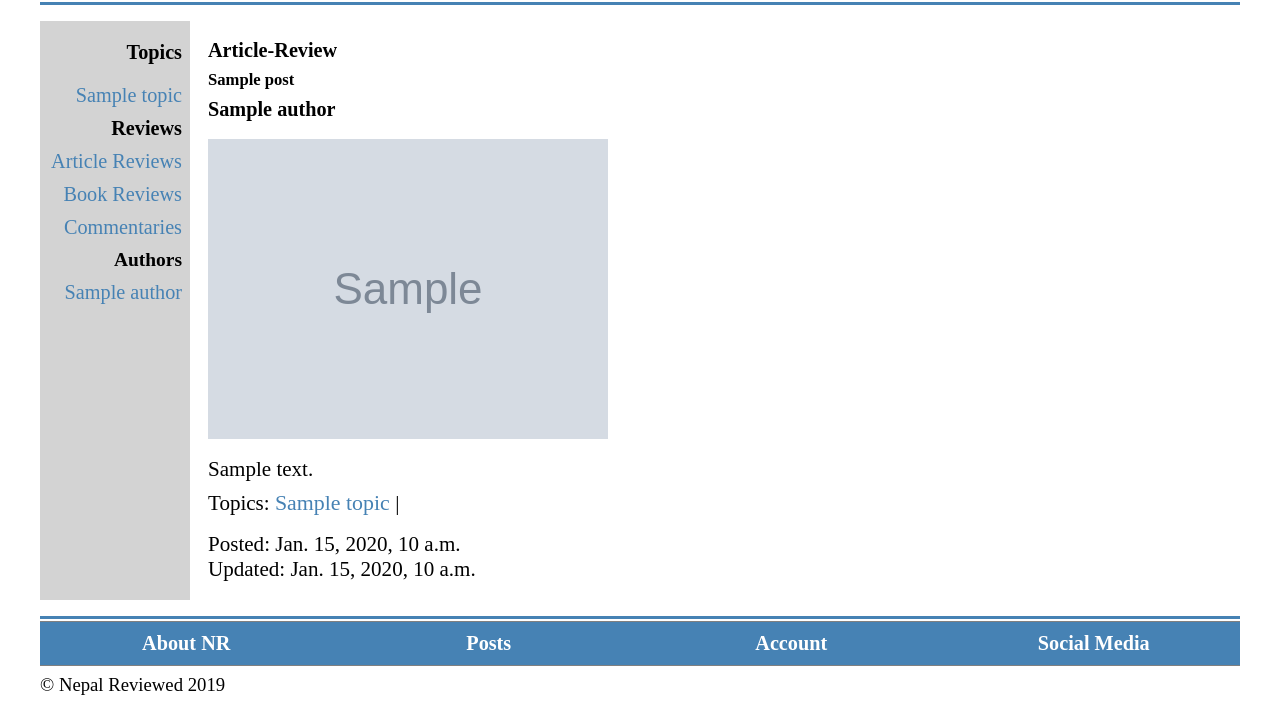
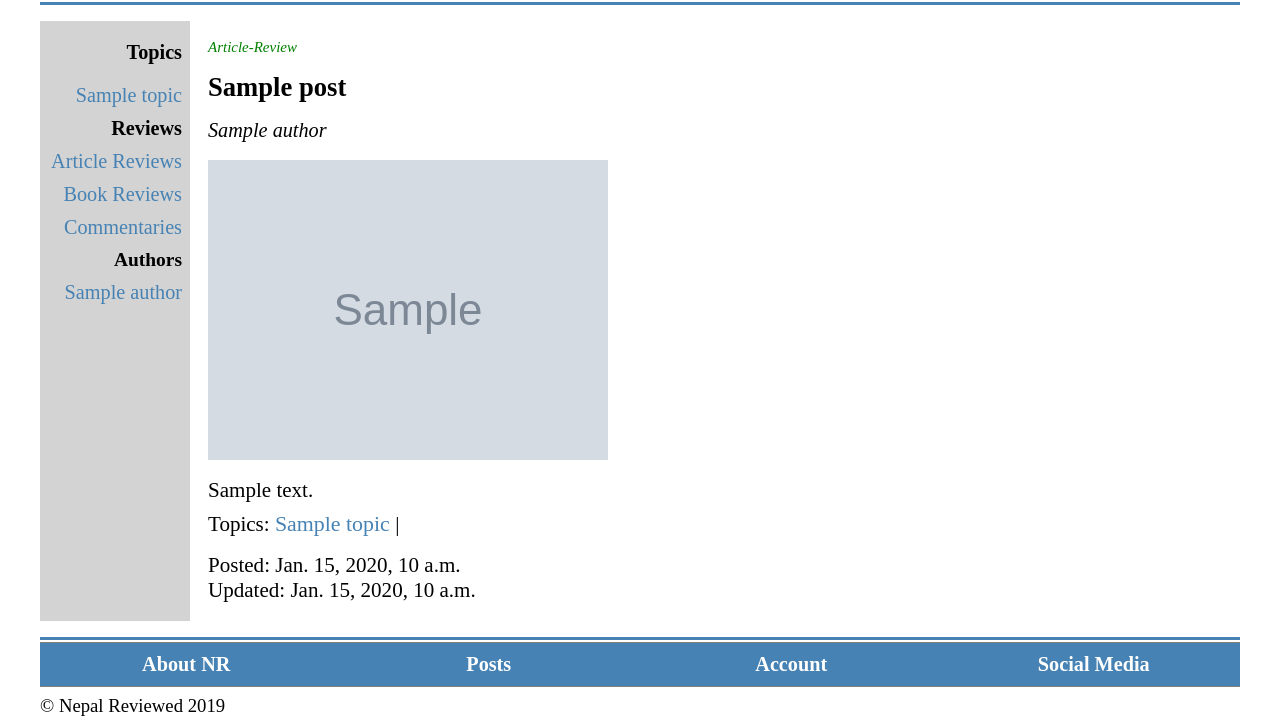
Before and after one commit to anilbhattaraitoronto/nr1, a Django app: a page that uses templates/posts/post_detail.html in a window 1280 px wide. Shown: the part 233-958 px from the top of the page. Before the commit the page ends 928 px from the top, so only its background shows below. Run offline with Django 3.2, Linux system fonts and the light colour scheme; tables that the repository leaves empty hold one stand-in row (values such as "Sample post"); grey boxes marked "Sample" are stand-in pictures.

Commit message:
styled font-size for post title category author

```diff
--- a/nr1/static/css/main.css
+++ b/nr1/static/css/main.css
@@ -233,11 +233,24 @@ p{
 .post:hover{
     box-shadow: 2px 3px 2px gray;
 }
-.category, .title, .content{
+.category, .post-title, .content{
     margin: 8px 0;
 }
-.title{
-    font-size: 1rem;
+.category, .author{
+    font-style: italic;
+    font-weight: normal;
+}
+.category{
+    color: green;
+    font-size: .9rem;
+
+}
+.post-title{
+    font-size: 1.6rem;
+    padding: 8px 0;
+}
+.author{
+    margin: 4px 0;
 }
 .thumbnail{
     max-width: 200px;
--- a/templates/index.html
+++ b/templates/index.html
@@ -15,7 +15,7 @@
                     </div>
                     {% endif %}
                     <h6 class="category">{{post.category}}</h6>
-                    <h3 class="title">{{post.title}}</h3>
+                    <h3 class="post-title">{{post.title}}</h3>
                     <h5 class="author">{{post.author}}</h5>
                     <p class="content">{{post.content|safe|linebreaks|truncatewords:30}}
                     <a href="{{post.get_absolute_url}}">Read More</a></p>
--- a/templates/posts/article_reviews.html
+++ b/templates/posts/article_reviews.html
@@ -10,7 +10,7 @@
     <img src="{{post.thumbnail.url}}" alt="{{post.title}}" title="{{post.title}}" class="thumbnail">
 </div>
 {% endif %}
-<h4 class="title">{{post.title}}</h4>
+<h4 class="post-title">{{post.title}}</h4>
 <h5 class="author">{{post.author}}</h5>
 <p class="content">{{post.content|safe|linebreaks|truncatewords:30}}
     <a href="{{post.get_absolute_url}}" class="read-more-link">Read More</a>
--- a/templates/posts/author_posts.html
+++ b/templates/posts/author_posts.html
@@ -11,7 +11,7 @@
     <img src="{{post.thumbnail.url}}" alt="{{post.title}}" title="{{post.title}}" class="thumbnail">
 </div>
 {% endif %}
-<h4 class="title">{{post.title}}</h4>
+<h4 class="post-title">{{post.title}}</h4>
 <h5 class="author">{{post.author}}</h5>
 <p class="content">{{post.content|safe|linebreaks|truncatewords:30}}
     <a href="{{post.get_absolute_url}}" class="read-more-link">Read More</a>
--- a/templates/posts/book_reviews.html
+++ b/templates/posts/book_reviews.html
@@ -11,7 +11,7 @@
     <img src="{{post.thumbnail.url}}" alt="{{post.title}}" title="{{post.title}}" class="thumbnail">
 </div>
 {% endif %}
-<h4 class="title">{{post.title}}</h4>
+<h4 class="post-title">{{post.title}}</h4>
 <h5 class="author">{{post.author}}</h5>
 <p class="content">{{post.content|safe|linebreaks|truncatewords:30}}
     <a href="{{post.get_absolute_url}}" class="read-more-link">Read More</a>
--- a/templates/posts/commentaries.html
+++ b/templates/posts/commentaries.html
@@ -10,7 +10,7 @@
     <img src="{{post.thumbnail.url}}" alt="{{post.title}}" title="{{post.title}}" class="thumbnail">
 </div>
 {% endif %}
-<h4 class="title">{{post.title}}</h4>
+<h3 class="post-title">{{post.title}}</h3>
 <h5 class="author">{{post.author}}</h5>
 <p class="content">{{post.content|safe|linebreaks|truncatewords:30}}
     <a href="{{post.get_absolute_url}}" class="read-more-link">Read More</a>
--- a/templates/posts/post_detail.html
+++ b/templates/posts/post_detail.html
@@ -6,7 +6,7 @@
 {% if post %}
 <section class="post-detail">
     <h6 class="category">{{post.category}}</h6>
-    <h4 class="title">{{post.title}}</h4>
+    <h3 class="post-title">{{post.title}}</h3>
     <h4 class="author">{{post.author}}</h4>
     <div class="content">
         {% if post.thumbnail %}
--- a/templates/posts/post_list.html
+++ b/templates/posts/post_list.html
@@ -10,7 +10,7 @@
     <img src="{{post.thumbnail.url}}" alt="{{post.title}}" title="{{post.title}}" class="thumbnail">
 </div>
 {% endif %}
-<h4 class="title">{{post.title}}</h4>
+<h4 class="post-title">{{post.title}}</h4>
 <h5 class="author">{{post.author}}</h5>
 <p class="content">{{post.content|safe|linebreaks|truncatewords:30}}
     <a href="{{post.get_absolute_url}}" class="read-more-link">Read More</a>
```
